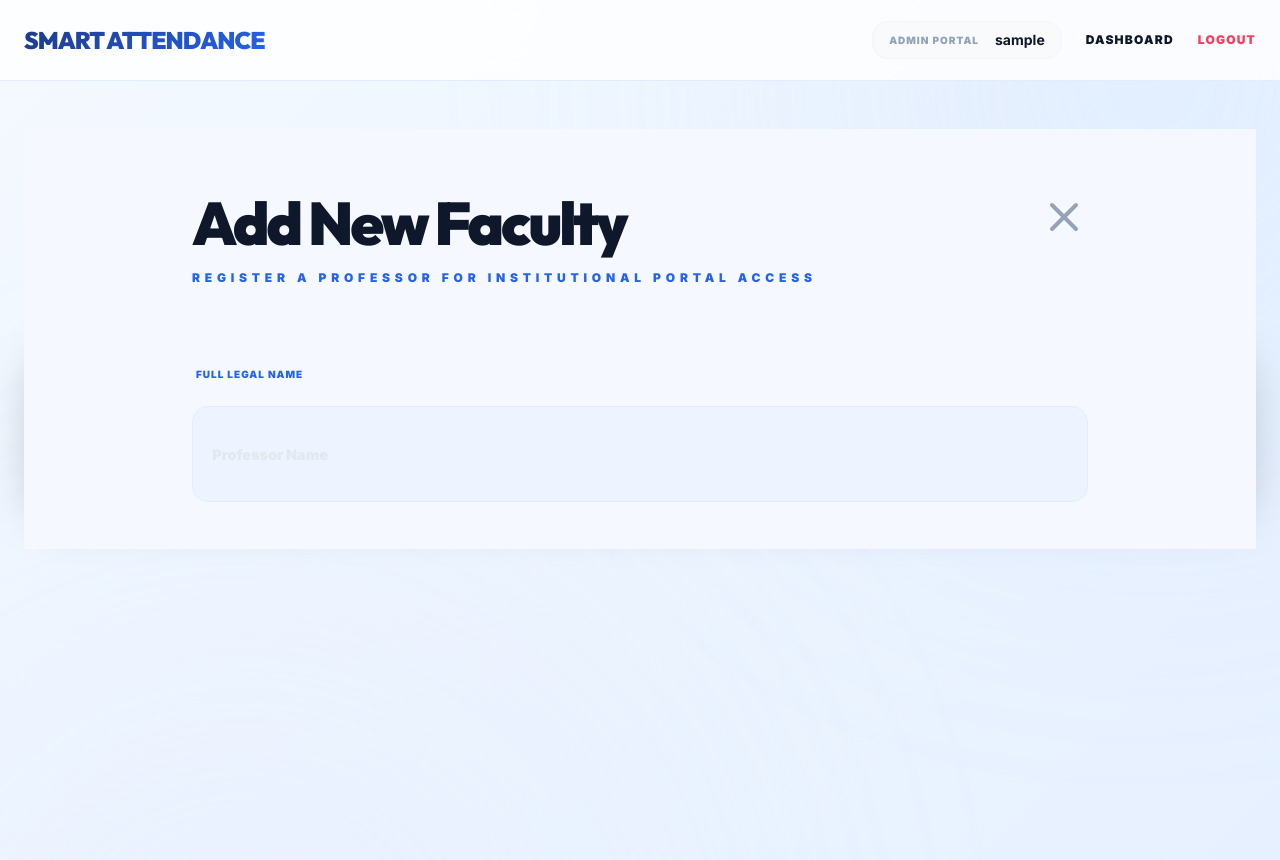
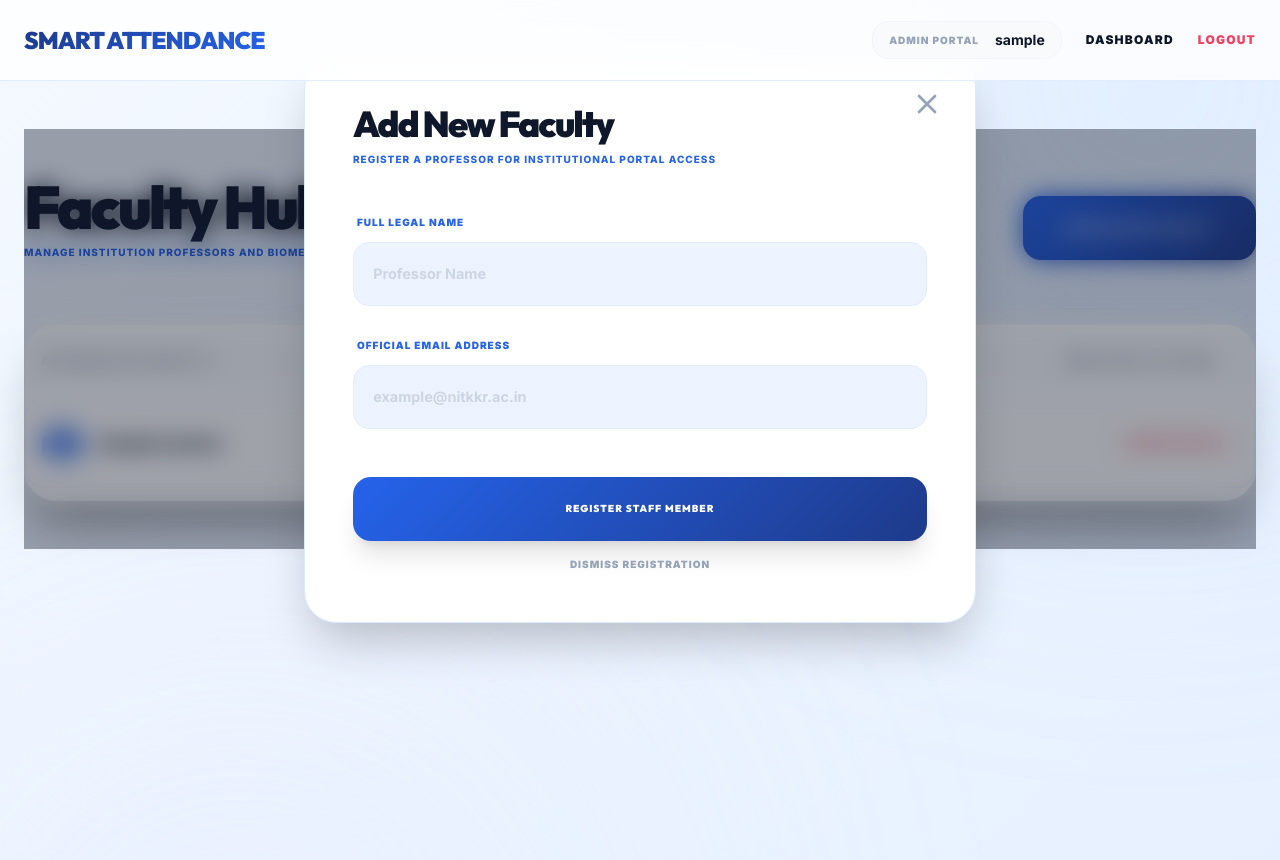
Before and after one commit to RajKumar8814/NIT_KKR_ATTENDANCE_SYSTEM, a Flask app: page /admin/teachers in a window 1280 px wide, after a click on "ONBOARD NEW FACULTY +". Shown: the top 860 px of the page. Run offline with Flask 3, Linux system fonts and the light colour scheme; the visitor is signed in with stand-in values (Sample User, id 1); a database or web service that is not in the repository returns one stand-in record (values such as "Sample title"); some libraries are stand-ins or nearby versions.

Commit message:
style: design synchronization for faculty onboarding modal and home page navigation

```diff
--- a/templates/admin/teachers.html
+++ b/templates/admin/teachers.html
@@ -42,36 +42,32 @@
         </table>
     </div>
 
-    <!-- Registration Modal (Full Screen Upgrade) -->
-    <div id="teacher-modal" class="hidden fixed inset-0 z-[9999]">
-        <div class="fs-modal">
-            <div class="max-w-4xl mx-auto w-full">
-                <div class="flex justify-between items-start mb-20">
-                    <div>
-                        <h2 class="text-6xl font-black text-slate-900 tracking-tighter mb-4">Add New Faculty</h2>
-                        <p class="text-blue-600 font-black text-[12px] uppercase tracking-[0.4em]">Register a professor for institutional portal access</p>
-                    </div>
-                    <button onclick="document.getElementById('teacher-modal').classList.add('hidden')" class="text-slate-400 hover:text-rose-500 transition-colors">
-                        <svg class="h-12 w-12" fill="none" stroke="currentColor" viewBox="0 0 24 24"><path stroke-linecap="round" stroke-linejoin="round" stroke-width="2" d="M6 18L18 6M6 6l12 12" /></svg>
+    <div id="teacher-modal" class="hidden fixed inset-0 z-[9999] bg-slate-900/40 backdrop-blur-md flex items-center justify-center p-6">
+        <div class="premium-card max-w-2xl w-full p-12 border-blue-100 shadow-2xl bg-white relative">
+            <button onclick="document.getElementById('teacher-modal').classList.add('hidden')" class="absolute top-8 right-8 text-slate-400 hover:text-rose-500 transition-colors">
+                <svg class="h-8 w-8" fill="none" stroke="currentColor" viewBox="0 0 24 24"><path stroke-linecap="round" stroke-linejoin="round" stroke-width="2" d="M6 18L18 6M6 6l12 12" /></svg>
             </button>
+
+            <div class="mb-12">
+                <h2 class="text-4xl font-black text-slate-900 tracking-tighter mb-2">Add New Faculty</h2>
+                <p class="text-blue-600 font-extrabold uppercase tracking-widest text-[10px]">Register a professor for institutional portal access</p>
             </div>
 
-                <form action="{{ url_for('admin.manage_teachers') }}" method="POST" class="space-y-12">
+            <form action="{{ url_for('admin.manage_teachers') }}" method="POST" class="space-y-8">
                 <div>
-                        <label class="block text-[10px] font-black uppercase tracking-widest text-blue-600 mb-6 ml-1">Full Legal Name</label>
-                        <input type="text" name="name" placeholder="Professor Name" class="w-full h-24 bg-blue-50 border border-blue-100 rounded-[32px] px-10 text-slate-900 text-3xl font-black focus:outline-none focus:ring-8 focus:ring-blue-500/5 transition-all placeholder:text-slate-200" required>
+                    <label class="block text-[10px] font-black uppercase tracking-widest text-blue-600 mb-3 ml-1">Full Legal Name</label>
+                    <input type="text" name="name" placeholder="Professor Name" class="w-full h-16 bg-blue-50 border border-blue-100 rounded-2xl px-6 text-slate-900 text-lg font-bold focus:outline-none focus:ring-4 focus:ring-blue-500/5 transition-all placeholder:text-slate-300" required>
                 </div>
                 <div>
-                        <label class="block text-[10px] font-black uppercase tracking-widest text-blue-600 mb-6 ml-1">Official Email Address</label>
-                        <input type="email" name="email" placeholder="example@nitkkr.ac.in" class="w-full h-24 bg-blue-50 border border-blue-100 rounded-[32px] px-10 text-slate-900 text-3xl font-black focus:outline-none focus:ring-8 focus:ring-blue-500/5 transition-all placeholder:text-slate-200" required>
+                    <label class="block text-[10px] font-black uppercase tracking-widest text-blue-600 mb-3 ml-1">Official Email Address</label>
+                    <input type="email" name="email" placeholder="example@nitkkr.ac.in" class="w-full h-16 bg-blue-50 border border-blue-100 rounded-2xl px-6 text-slate-900 text-lg font-bold focus:outline-none focus:ring-4 focus:ring-blue-500/5 transition-all placeholder:text-slate-300" required>
                 </div>
-                    <div class="flex gap-8 pt-12">
-                        <button type="button" onclick="document.getElementById('teacher-modal').classList.add('hidden')" class="px-12 py-6 text-[10px] font-black text-slate-400 uppercase tracking-[0.5em] hover:text-rose-500 transition-colors">Discard</button>
-                        <button type="submit" class="btn-premium flex-1 h-20 text-[10px] font-black uppercase tracking-widest shadow-2xl">Register Staff Member</button>
+                <div class="pt-4">
+                    <button type="submit" class="btn-premium w-full h-16 text-[10px] font-black uppercase tracking-widest shadow-xl">Register Staff Member</button>
+                    <button type="button" onclick="document.getElementById('teacher-modal').classList.add('hidden')" class="w-full mt-4 text-[10px] font-black text-slate-400 hover:text-rose-500 uppercase tracking-widest transition-colors">Dismiss Registration</button>
                 </div>
             </form>
         </div>
     </div>
 </div>
-</div>
 {% endblock %}
--- a/templates/home.html
+++ b/templates/home.html
@@ -37,7 +37,7 @@
                 <p class="text-xs font-bold text-slate-400 uppercase tracking-widest leading-relaxed">Personal attendance tracking, academic history, and institutional eligibility monitoring.</p>
             </div>
             <div class="p-8">
-                <div class="btn-premium w-full py-6 uppercase tracking-[0.4em] font-black text-[10px] bg-gradient-to-r from-blue-600 to-blue-700 shadow-xl shadow-blue-900/10">View Personal Log</div>
+                <div class="btn-premium w-full py-6 uppercase tracking-[0.4em] font-black text-[10px] bg-gradient-to-r from-blue-600 to-blue-700 shadow-xl shadow-blue-900/10">Student Login</div>
             </div>
         </a>
     </div>
```
Lines whose indentation alone changed are shown as unchanged.
